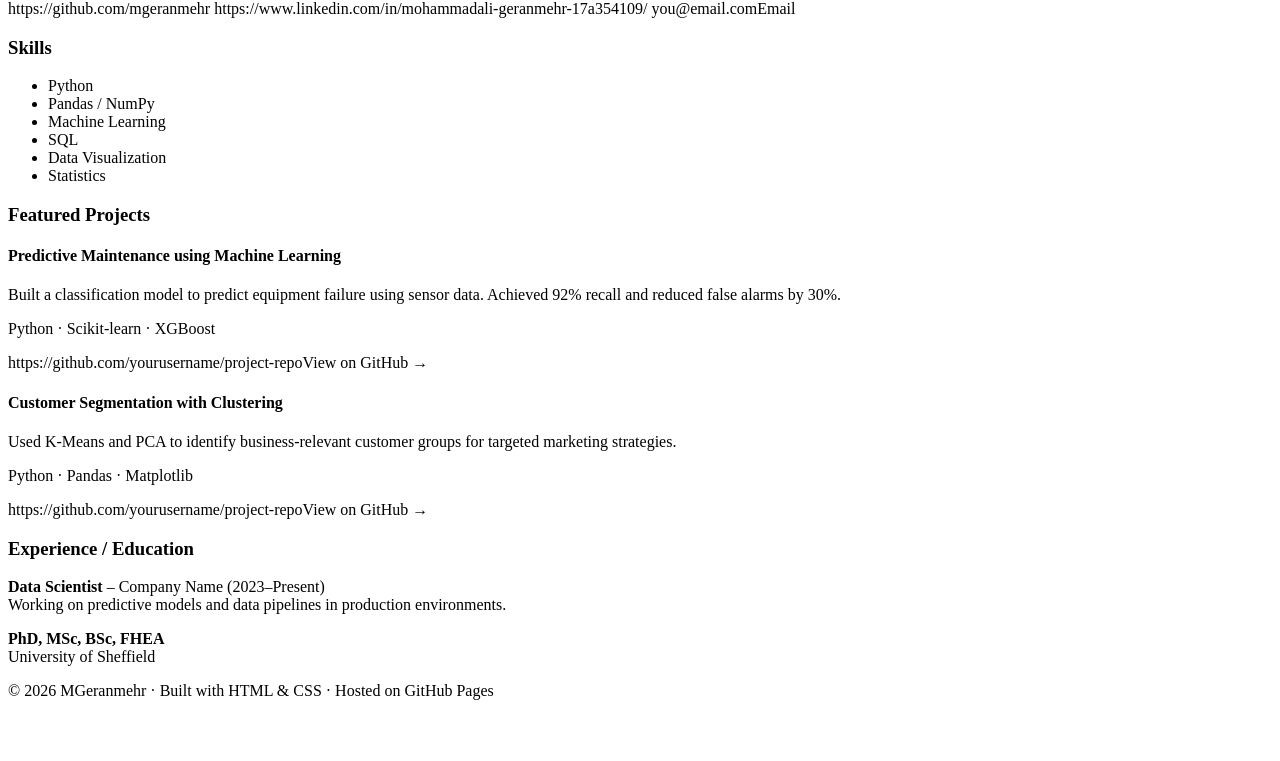
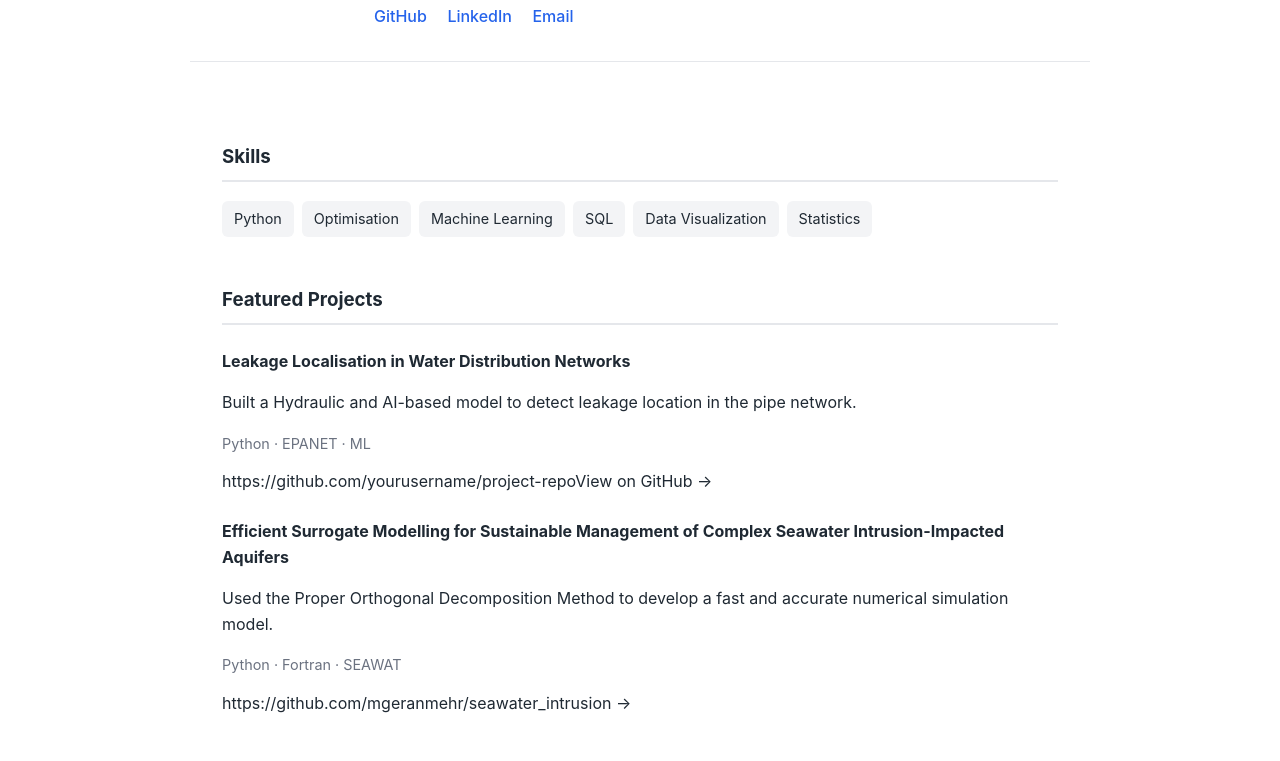
Before and after one commit to mgeranmehr/mgeranmehr.github.io, a plain HTML site: page index.html in a window 1280 px wide. Shown: the part 205-966 px from the top of the page. Before the commit the page ends 921 px from the top, so only its background shows below. Drawn offline with Linux system fonts and the light colour scheme.

Commit message:
Revise portfolio content and update links
Updated project descriptions and links in the portfolio.

```diff
--- a/index.html
+++ b/index.html
@@ -4,13 +4,13 @@
   <meta charset="UTF-8" />
   <meta name="viewport" content="width=device-width, initial-scale=1.0"/>
   <title>Mohammadali Geranmehr | Data Scientist</title>
-  styles.css
+  <link rel="stylesheet" href="styles.css">
 </head>
 <body>
 
   <header class="container">
     <div class="header-content">
-      assets/profile.jpg
+      <img src="assets/profile.jpg" alt="Profile photo" class="profile-img">
       <div>
         <h1>Mohammadali Geranmehr</h1>
         <h2>Data Scientist</h2>
@@ -19,9 +19,9 @@
           and domain knowledge. Interested in applied ML, analytics, and real-world impact.
         </p>
         <div class="links">
-          https://github.com/mgeranmehr
-          https://www.linkedin.com/in/mohammadali-geranmehr-17a354109/
-          you@email.comEmail</a>
+          <a href="https://github.com/mgeranmehr" target="_blank">GitHub</a>
+          <a href="https://www.linkedin.com/in/mohammadali-geranmehr-17a354109/" target="_blank">LinkedIn</a>
+          <a href="mailto:xxxx@email.com">Email</a>
         </div>
       </div>
     </div>
@@ -33,7 +33,7 @@
       <h3>Skills</h3>
       <ul class="skills">
         <li>Python</li>
-        <li>Pandas / NumPy</li>
+        <li>Optimisation</li>
         <li>Machine Learning</li>
         <li>SQL</li>
         <li>Data Visualization</li>
@@ -45,23 +45,21 @@
       <h3>Featured Projects</h3>
 
       <div class="project">
-        <h4>Predictive Maintenance using Machine Learning</h4>
+        <h4>Leakage Localisation in Water Distribution Networks</h4>
         <p>
-          Built a classification model to predict equipment failure using sensor data.
-          Achieved 92% recall and reduced false alarms by 30%.
+          Built a Hydraulic and AI-based model to detect leakage location in the pipe network.
         </p>
-        <p class="tech">Python · Scikit-learn · XGBoost</p>
+        <p class="tech">Python · EPANET · ML</p>
         https://github.com/yourusername/project-repoView on GitHub →</a>
       </div>
 
       <div class="project">
-        <h4>Customer Segmentation with Clustering</h4>
+        <h4>Efficient Surrogate Modelling for Sustainable Management of Complex Seawater Intrusion-Impacted Aquifers</h4>
         <p>
-          Used K-Means and PCA to identify business-relevant customer groups
-          for targeted marketing strategies.
+          Used the Proper Orthogonal Decomposition Method to develop a fast and accurate numerical simulation model.
         </p>
-        <p class="tech">Python · Pandas · Matplotlib</p>
-        https://github.com/yourusername/project-repoView on GitHub →</a>
+        <p class="tech">Python · Fortran · SEAWAT</p>
+        https://github.com/mgeranmehr/seawater_intrusion →</a>
       </div>
 
     </section>
@@ -69,8 +67,8 @@
     <section>
       <h3>Experience / Education</h3>
       <p>
-        <strong>Data Scientist</strong> – Company Name (2023–Present)<br>
-        Working on predictive models and data pipelines in production environments.
+        <strong>Research Associate</strong> – University of Sheffield (2021–2026)<br>
+        Working on predictive models and data pipelines in water, wastewater, and environmental engineering.
       </p>
       <p>
         <strong>PhD, MSc, BSc, FHEA</strong><br>
```
